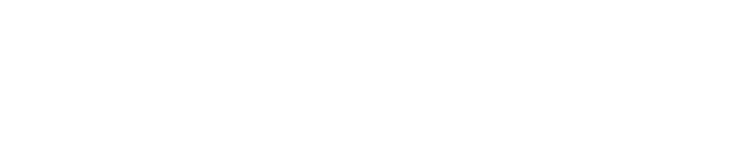
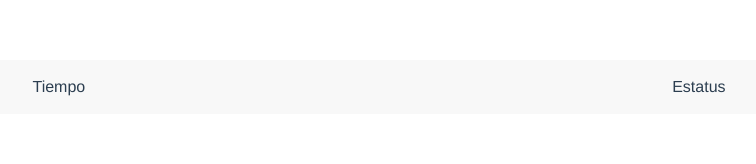
Before and after one commit to kennymartinez19k/JabiyaWebApp, a Vue app: page /home-load-calendar in a window 1280 px wide. Before the commit this address had no page. Shown: the top 164 px of the page, without its empty margins (261-1017 px from the left). Built offline with nearby package versions, Linux system fonts and the light colour scheme.

Commit message:
loading page

```diff
--- a/package.json
+++ b/package.json
@@ -9,6 +9,10 @@
     "lint": "vue-cli-service lint"
   },
   "dependencies": {
+    "@fortawesome/fontawesome-svg-core": "^1.2.36",
+    "@fortawesome/free-brands-svg-icons": "^5.15.4",
+    "@fortawesome/free-solid-svg-icons": "^5.15.4",
+    "@fortawesome/vue-fontawesome": "^2.0.6",
     "core-js": "^3.6.5",
     "register-service-worker": "^1.7.1",
     "uikit": "^3.8.1",
--- a/public/index.html
+++ b/public/index.html
@@ -6,11 +6,13 @@
     <meta name="viewport" content="width=device-width,initial-scale=1.0">
     <link rel="icon" href="<%= BASE_URL %>favicon.ico">
     <link rel="stylesheet" href="https://cdn.jsdelivr.net/npm/uikit@3.5.3/dist/css/uikit.min.css" />
+    <link rel="icon" href="<%= BASE_URL %>favicon.ico">
 
     <!-- UIkit JS -->
     <script src="https://cdn.jsdelivr.net/npm/uikit@3.5.3/dist/js/uikit.min.js"></script>
     <script src="https://cdn.jsdelivr.net/npm/uikit@3.5.3/dist/js/uikit-icons.min.js"></script>
     <title><%= htmlWebpackPlugin.options.title %></title>
+    <meta name="version" value="v1.0.1" />
   </head>
   <body>
     <noscript>
--- /dev/null
+++ b/src/components/LoadCalendar.vue
@@ -0,0 +1,24 @@
+<template>
+  <div>
+       <div class="uk-background-muted  uk-panel uk-flex uk-flex-around">
+              <div class="uk-padding-small">
+            <p class="uk-text-middle">Tiempo</p>
+           </div>
+            <div class="uk-padding-small">
+            <p class="uk-text-middle">Estatus</p>
+            </div>
+        </div>
+  </div>
+</template>
+
+<script>
+export default {
+
+}
+</script>
+
+<style scoped>
+p {
+    margin: 0px;
+}
+</style>>
--- a/src/components/SignIn.vue
+++ b/src/components/SignIn.vue
@@ -8,7 +8,7 @@
             <div class="uk-margin">
                 <input class="uk-input uk-form-width-medium" type="text" placeholder="Contraseña">
             </div>
-            <button class="uk-button uk-button-primary">Enviar</button>
+            <button class="uk-button uk-button-primary" @click="go">Enviar</button>
         </div>
     </div>
 </template>
@@ -16,6 +16,12 @@
 <script>
 export default {
 
+ methods: {
+     go () {
+      this.$router.push({ name: 'HomeLoadCalendar'}).catch(() => {})
+
+     }
+ }
 }
 </script>
 
--- a/src/main.js
+++ b/src/main.js
@@ -5,10 +5,22 @@ import router from './router'
 import store from './store'
 import UIkit from 'uikit';
 import Icons from 'uikit/dist/js/uikit-icons';
+import { library } from '@fortawesome/fontawesome-svg-core' // temperature-frigid
+import { FontAwesomeIcon } from '@fortawesome/vue-fontawesome'
+import { faPhone } from '@fortawesome/free-solid-svg-icons'
+import { faTwitter } from '@fortawesome/free-brands-svg-icons'
+
+library.add(faPhone)
+library.add(faTwitter)
+
 
 // loads the Icon plugin
 UIkit.use(Icons);
 
 // components can be called from the imported UIkit reference
 
-createApp(App).use(store).use(router).mount('#app')
+createApp(App)
+.component('font-awesome-icon', FontAwesomeIcon)
+.use(store)
+.use(router)
+.mount('#app')
--- a/src/router/index.js
+++ b/src/router/index.js
@@ -1,5 +1,5 @@
 import { createRouter, createWebHistory } from 'vue-router'
-import Home from '../views/Home.vue'
+import HomeLoadCalendar from '../views/HomeLoadCalendar.vue'
 import Login from '../views/Login.vue';
 
 const routes = [
@@ -9,9 +9,9 @@ const routes = [
     component: Login
   },
   {
-    path: '/home',
-    name: 'home',
-    component: Home
+    path: '/home-load-calendar',
+    name: 'HomeLoadCalendar',
+    component: HomeLoadCalendar
   },
   {
     path: '/about',
--- /dev/null
+++ b/src/views/HomeLoadCalendar.vue
@@ -0,0 +1,22 @@
+<template>
+  <div>
+      <load-calendar />
+  </div>
+</template>
+
+<script>
+import LoadCalendar from '../components/LoadCalendar.vue'
+export default {
+ components: {
+     LoadCalendar,
+ },
+
+  methods: {
+  },
+
+}
+</script>
+
+<style>
+
+</style>
```
Also changed, not shown: src/views/Login.vue (line endings or trailing spaces), 1 other file (tests, documents, lock files or other folders).
